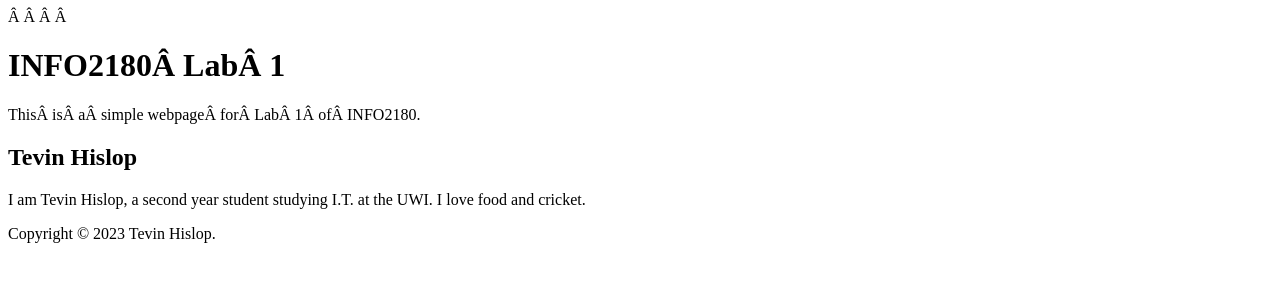
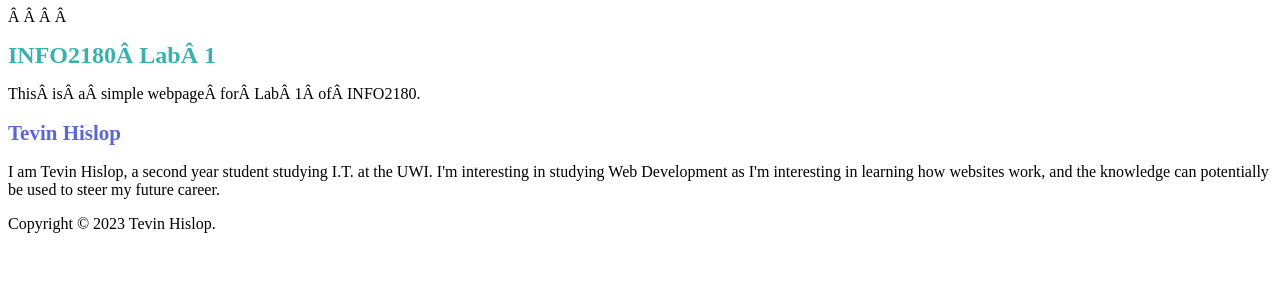
Before and after one commit to tevinh7612/info2180-lab1, a plain HTML site: page index.html in a window 1280 px wide. Drawn offline with Linux system fonts and the light colour scheme.

Commit message:
Added CSS file and linked said file to index.html

```diff
--- a/index.html
+++ b/index.html
@@ -1,6 +1,7 @@
 <!DOCTYPE html>
 <html lang="en">
 <head>
+	<link rel="stylesheet" href="styles.css">
 	<meta charset="UTF-8">
     <meta name="viewport" content="width=devicewidth, initial-scale=1.0">
 	<meta http-equiv="X-UA-Compatible" content="ie=edge">
@@ -13,7 +14,7 @@
 	</header>
 	<main>
 		<h2>Tevin Hislop</h2>
-		<p>I am Tevin Hislop, a second year student studying I.T. at the UWI. I love food and cricket.</p>
+		<p>I am Tevin Hislop, a second year student studying I.T. at the UWI. I'm interesting in studying Web Development as I'm interesting in learning how websites work, and the knowledge can potentially be used to steer my future career.</p>
 	</main>
 	<footer>
 		<p>Copyright &copy; 2023 Tevin Hislop.</p>
--- /dev/null
+++ b/styles.css
@@ -0,0 +1,11 @@
+h1{
+	font-size: 24px;
+	color: #38B2AC;
+}
+h2{
+	font-size: 21px;
+	color: #5A67D8;
+}
+9{
+	font-size: 18px;
+}
```
